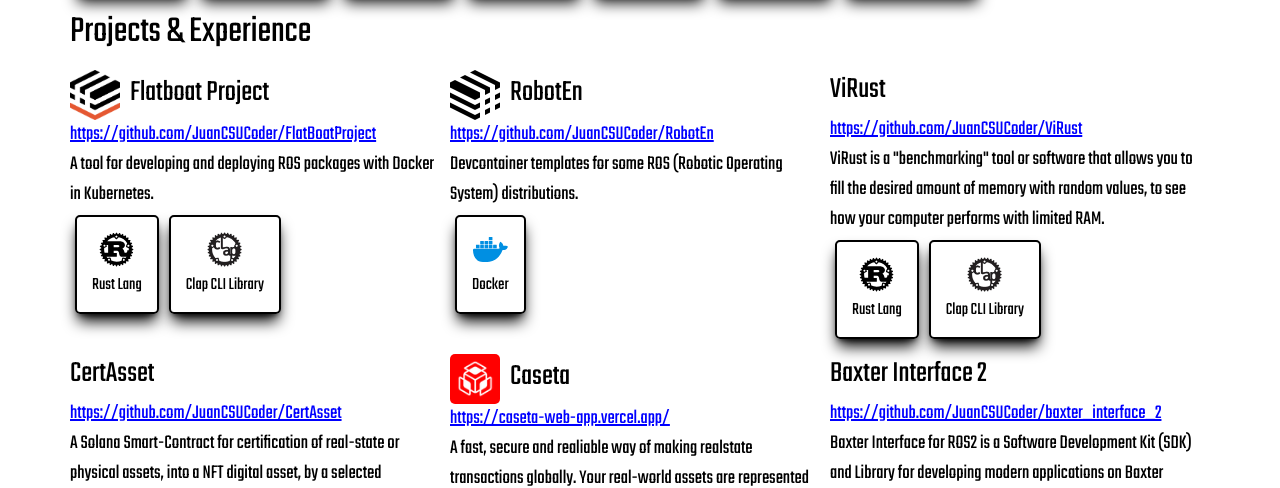
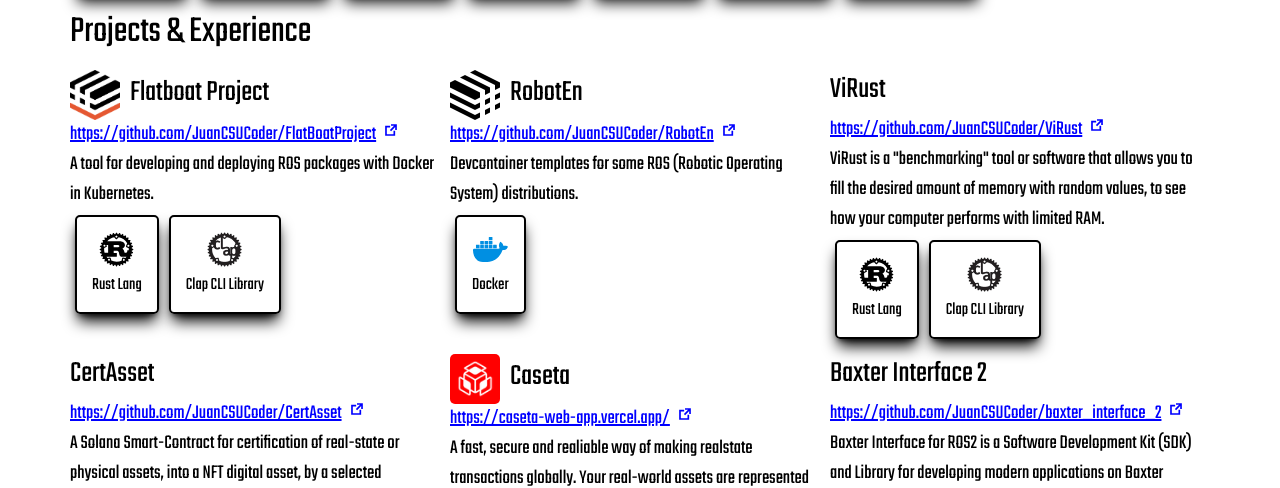
Before and after one commit to JuanCSUCoder/juancsucoder-cv, a Next.js app: page / in a window 1280 px wide. Shown: the part 1281-1769 px from the top of the page. Built offline with nearby package versions, Linux system fonts and the light colour scheme.

Commit message:
Feat: Adds Icons to External Links

```diff
--- a/app/components/basic/ExternalLink.tsx
+++ b/app/components/basic/ExternalLink.tsx
@@ -1,10 +1,17 @@
 import React from "react"
+import { CgExternal } from "react-icons/cg"
 
 export default function ExternalLink({ children, href }: {
   children: React.ReactNode,
   href: string
 }) {
   return (
-    <a href={href} target="_blank" className="underline w-full block overflow-clip">{children}</a>
-  )
+    <a
+      href={href}
+      target="_blank"
+      className="underline w-full overflow-clip flex flex-row gap-1"
+    >
+      {children} <CgExternal />
+    </a>
+  );
 }
--- a/package.json
+++ b/package.json
@@ -12,6 +12,7 @@
     "next": "14.0.3",
     "react": "^18",
     "react-dom": "^18",
+    "react-icons": "^4.12.0",
     "sharp": "^0.33.0"
   },
   "devDependencies": {
```
Also changed, not shown: 1 other file (tests, documents, lock files or other folders).
